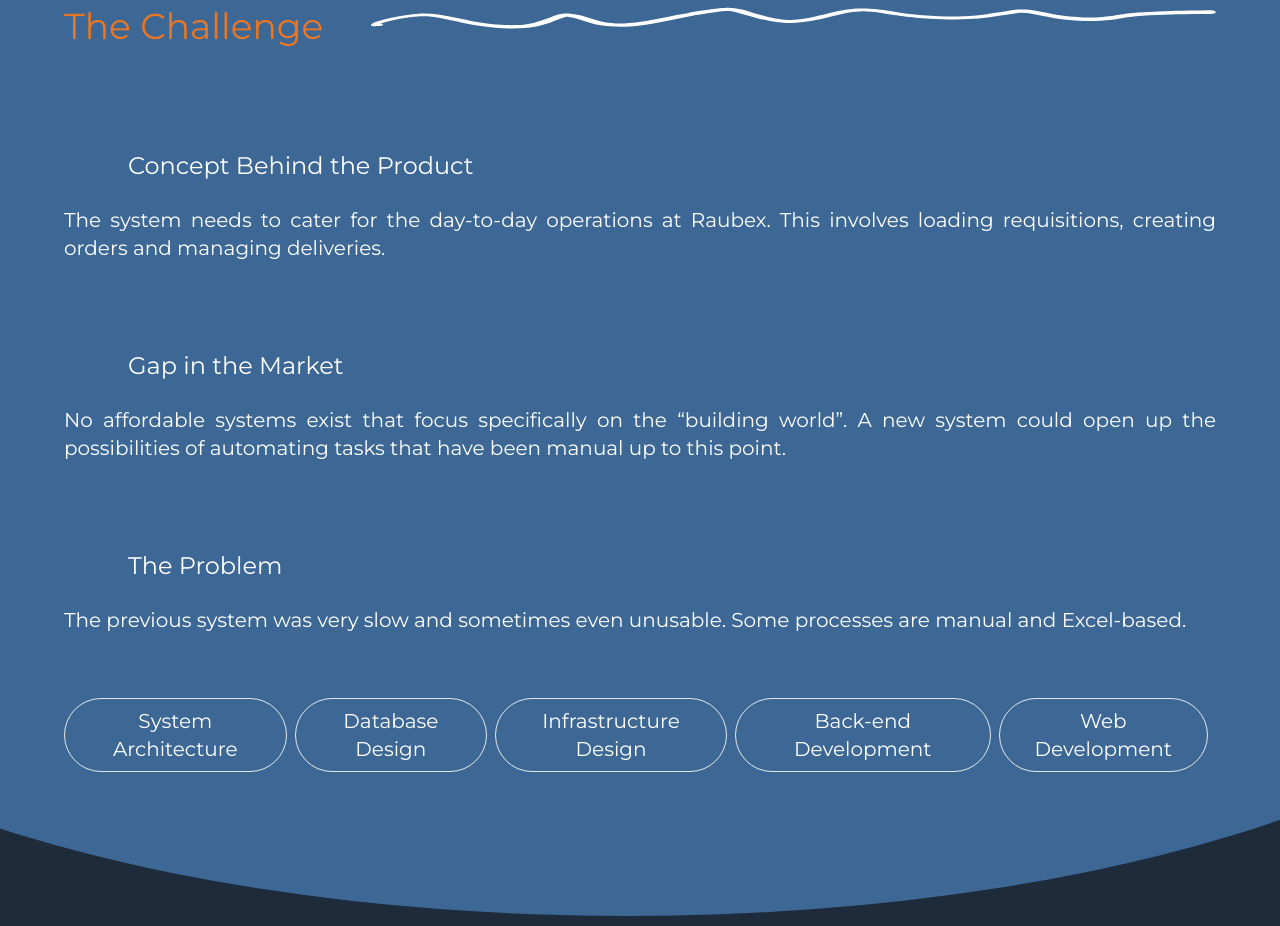
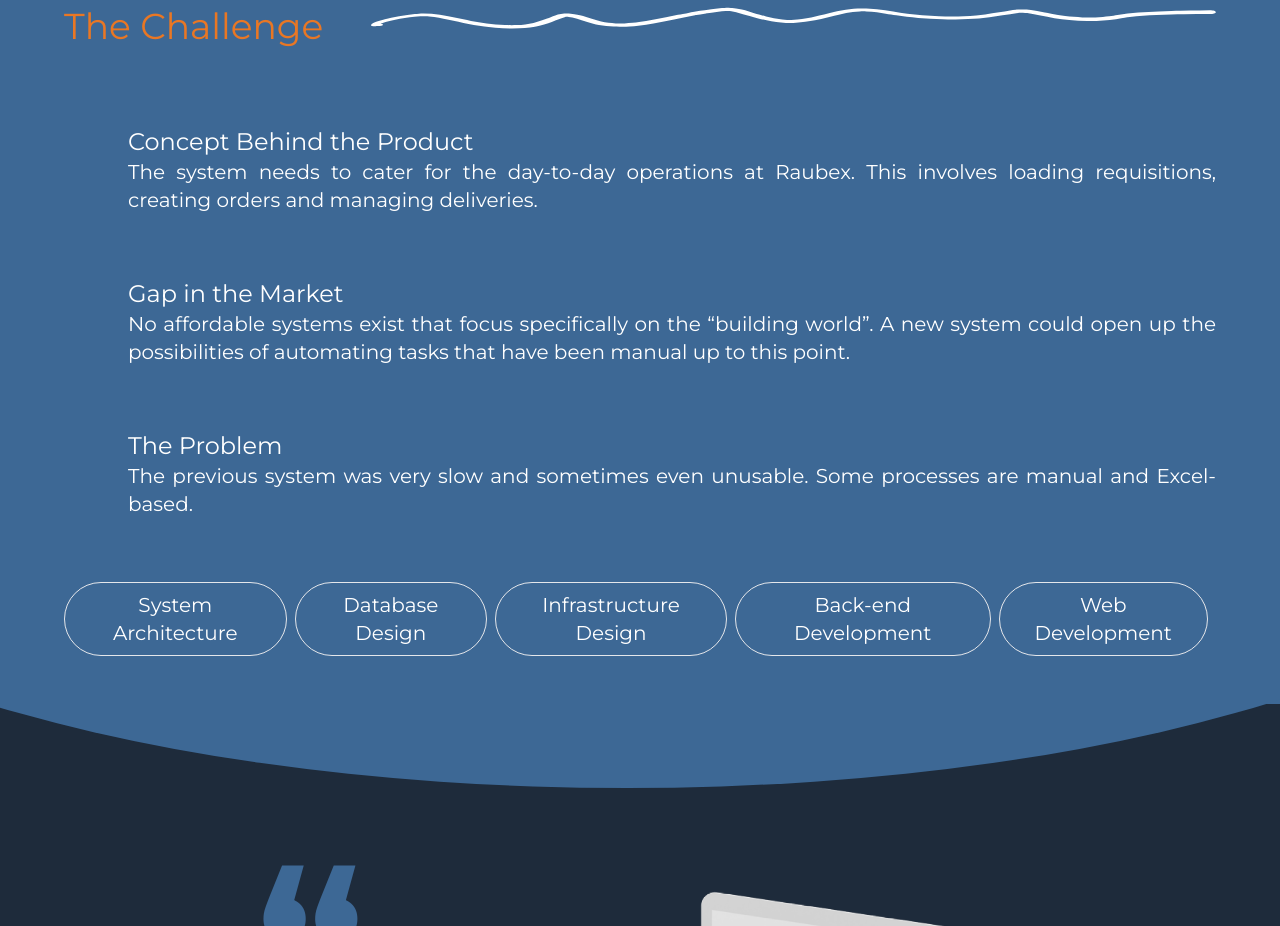
Before and after one commit to bluebird-technologies/bluebird_tech_OLD, a Next.js app: page /case-studies/raubex in a window 1280 px wide. Shown: the part 1420-2346 px from the top of the page. Built offline with nearby package versions, Linux system fonts and the light colour scheme.

Commit message:
style update

```diff
--- a/components/CaseStudies/IntroAndChallengeSection.tsx
+++ b/components/CaseStudies/IntroAndChallengeSection.tsx
@@ -2,7 +2,7 @@ import React from 'react';
 import VerticalScribbles from './icons/VerticalScribbles';
 import SwiggleSvg from '/public/case-studies/swiggle.svg';
 import Lottie from 'lottie-react';
-import flashingLottieOrange from '../../public/lottie/30286239-fb21-47f3-ab15-7495d639d72c.json';
+import flashingLottieWhite from '../../public/lottie/30286239-fb21-47f3-ab15-7495d639d72c.json';
 
 interface IntroAndChallengeSectionProps {
   clientName: string;
@@ -36,16 +36,16 @@ export function IntroAndChallengeSection({
 
       <div className="text-xl max-w-6xl mt-20">
         {challenges.map((item, key) => (
-          <div className="mb-16" key={key}>
-            <div className="flex flex-row items-center  justify-left">
-              <Lottie
-                animationData={flashingLottieOrange}
-                className={'h-20 flex-none  items-start w-16'}
-                loop={true}
-              />
-              <h1 className="text-white text-2xl font-normal ">{item.title}</h1>{' '}
+          <div className="mb-16 flex flex-row items-start" key={key}>
+            <Lottie
+              animationData={flashingLottieWhite}
+              className={' flex-none items-start w-16 '}
+              loop={true}
+            />
+            <div>
+              <h1 className="text-white text-2xl font-normal ">{item.title}</h1>
+              <p className="text-white text-xl font-normal text-justify">{item.description}</p>
             </div>
-            <p className="text-white text-xl font-normal text-justify">{item.description}</p>
           </div>
         ))}
         <div className="flex flex-row w-full justify-between">
```
